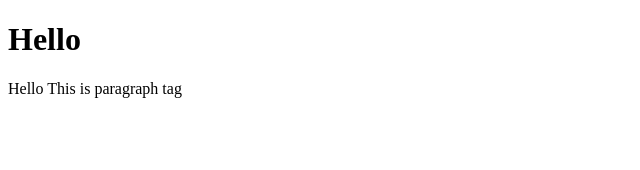
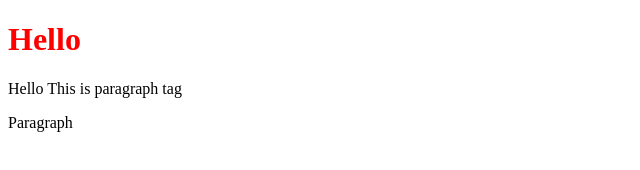
Before and after one commit to ganesh1926/myproject, a plain HTML site: page index.html in a window 1280 px wide. Shown: the whole page, without its empty margins (0-640 px from the left). Drawn offline with Linux system fonts and the light colour scheme.

Commit message:
Add Stylesheet and add new paragraph

```diff
--- a/index.html
+++ b/index.html
@@ -4,9 +4,11 @@
     <meta charset="UTF-8">
     <meta name="viewport" content="width=device-width, initial-scale=1.0">
     <title>Document</title>
+    <link rel="stylesheet" href="style.css">
 </head>
 <body>
     <h1>Hello</h1>
     <p>Hello This is paragraph tag</p>
+    <p>Paragraph</p>
 </body>
 </html>
--- /dev/null
+++ b/style.css
@@ -0,0 +1,3 @@
+h1{
+    color: red;
+}
```
